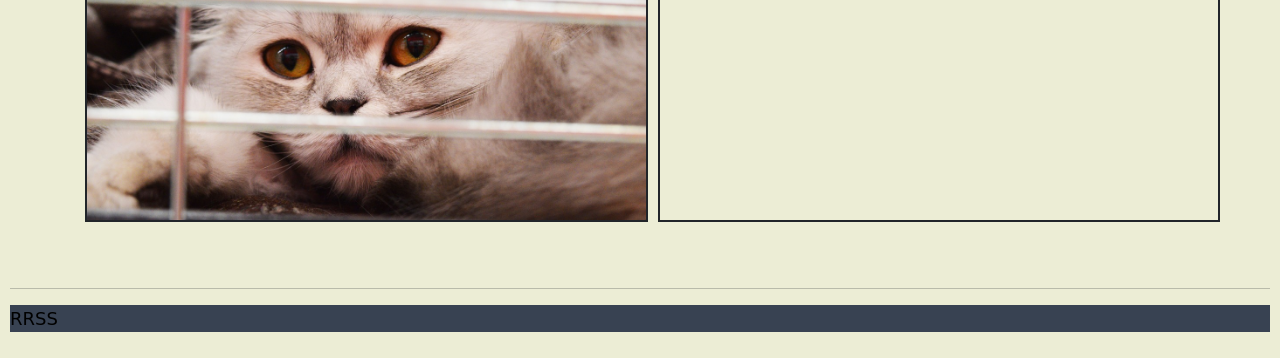
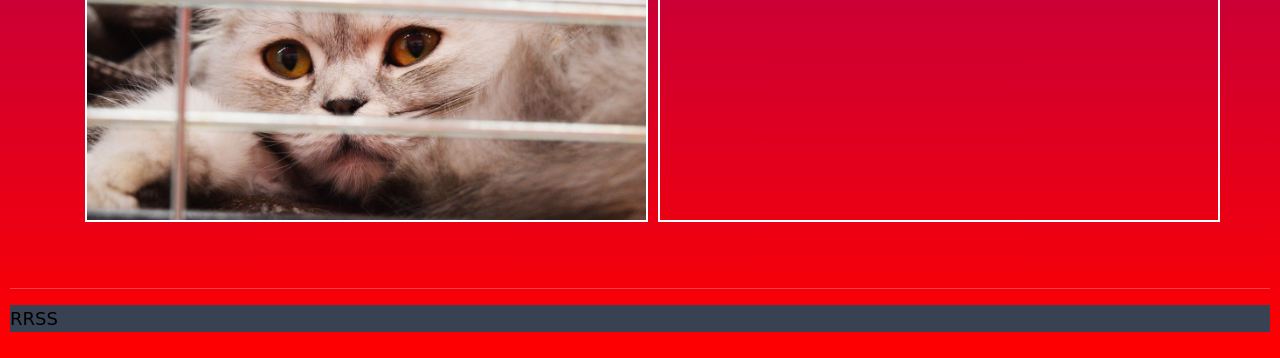
Before and after one commit to Guyito/ProyectoAdoptApp, a plain HTML site: page index.html in a window 1280 px wide. Shown: the part 518-876 px from the top of the page. Drawn offline with nearby package versions, Linux system fonts and the light colour scheme; a web font is replaced by a local one.

Commit message:
animaciones

```diff
--- a/css/estilos.css
+++ b/css/estilos.css
@@ -192,3 +192,11 @@ body {
 @media (min-width: 992PX){
 
 }
+
+/*ANIMACIONES*/
+
+body {
+
+    background: linear-gradient(purple, red);
+    color: white;
+}
```
